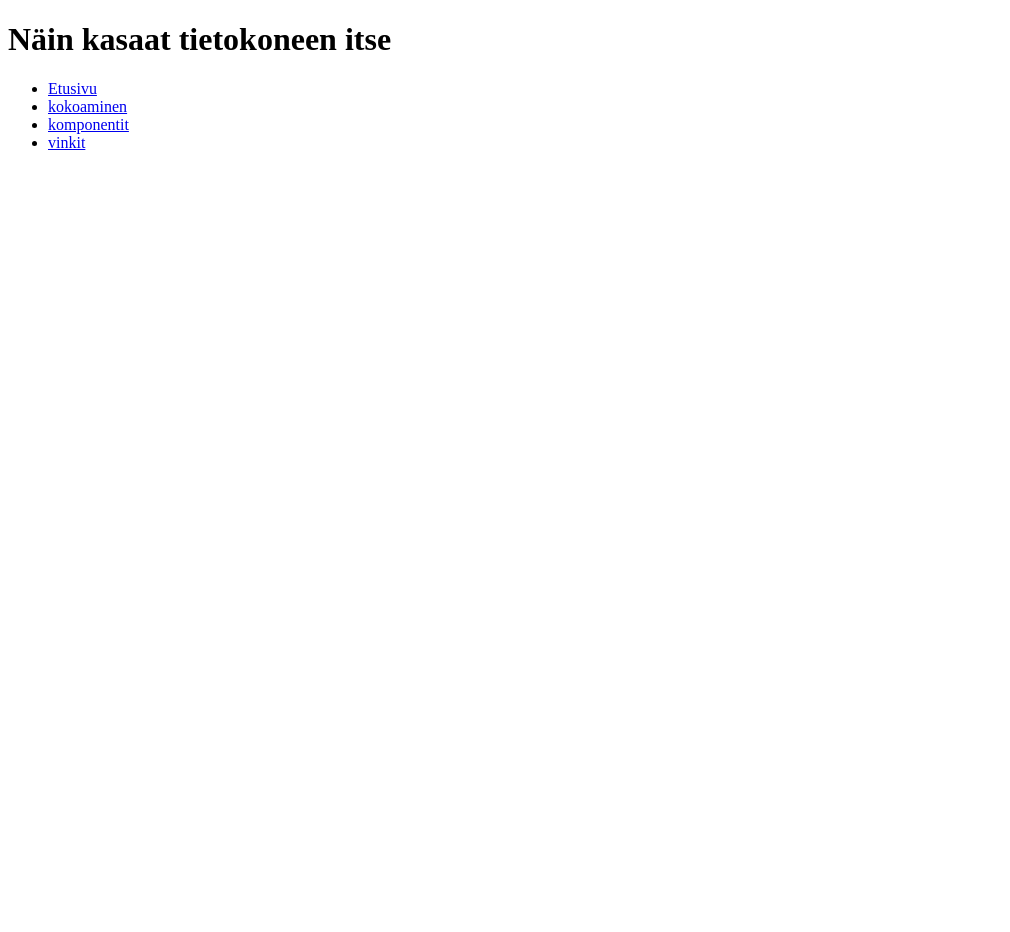
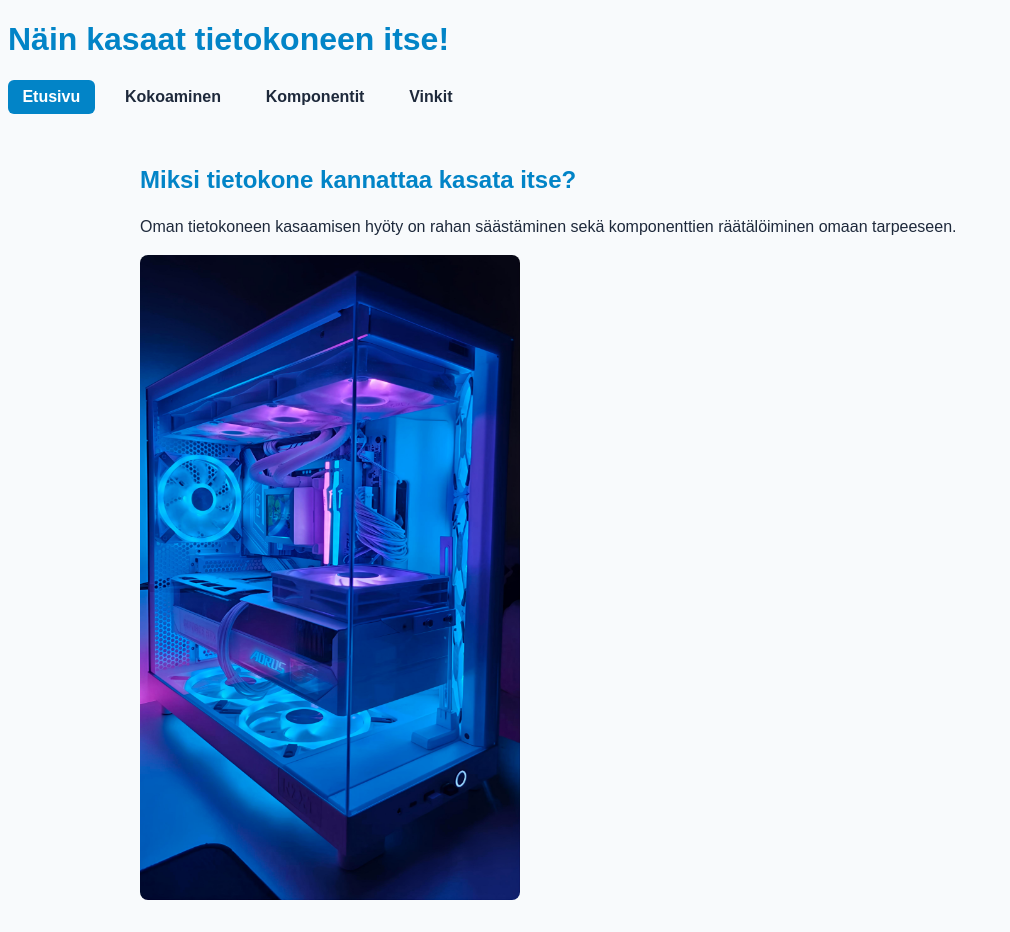
Before and after one commit to ArttuLaitila/Websivuston-rakentaminen, a plain HTML site: page index.html in a window 1280 px wide. Shown: the whole page, without its empty margins (0-1010 px from the left). Before the commit the page ends 800 px from the top, so only its background shows below. Drawn offline with Linux system fonts and the light colour scheme.

Commit message:
nav bar + kuva

```diff
--- a/css/styles.css
+++ b/css/styles.css
@@ -0,0 +1,70 @@
+:root {
+    --primary-color: #0284c7;   /* Kirkas tekninen sininen (otsikot) */
+    --secondary-color: #f8fafc; /* Erittäin vaalea harmaa (sivun tausta) */
+    --accent-color: #f97316;    /* Oranssi (huomioväri ja painikkeet) */
+    --text-color: #1e293b;      /* Tummanharmaa teksti */
+    --dark-color: #0f172a;      /* Tumma siniharmaa (header ja footer) */
+}
+body {
+    background-color: var(--secondary-color);
+    color: var(--text-color);
+    font-family: Arial, sans-serif;
+}
+header {
+    background-color: var(--dark-color);
+    padding: 1rem;
+}
+h1 {
+    color: var(--primary-color);
+}
+main {
+    max-width: 1000px;
+    margin: 2rem auto;
+    padding: 0 1.5rem;
+}
+.hero {
+    display: flex;
+    gap: 2rem;
+    align-items: center;
+    flex-wrap:wrap;
+}
+.hero-text {
+    flex: 1 1 300px;
+}
+.hero-text h2 {
+    color: var(--primary-color);
+}
+.hero-text p {
+    line-height: 1.6;
+}
+.hero img {
+    width: 100%;
+    max-width: 380px;
+    height: auto;
+    border-radius: 8px;
+    display: block;
+}
+nav ul {
+    list-style: none;
+    display: flex;
+    gap: 1rem;
+    flex-wrap: wrap;
+    padding: 0;
+    margin: 0.75rem 0 0 0;
+}
+
+nav a {
+    display: inline-block;
+    color: var(--text-color);
+    text-decoration: none;
+    font-weight: bold;
+    padding: 0.5rem 0.9rem;
+    border-radius: 6px;
+    transition: background-color 0.25s ease, color 0.25s ease;
+}
+
+nav a:hover,
+nav a.active {
+    background-color: var(--primary-color);
+    color: #ffffff;
+}
--- a/index.html
+++ b/index.html
@@ -1,19 +1,30 @@
 <!DOCTYPE html>
-<html lang="en">
+<html lang="fi">
 <head>
+    <link rel="stylesheet" href="css/styles.css">
     <meta charset="UTF-8">
     <meta name="viewport" content="width=device-width, initial-scale=1.0">
     <title>Näin kasaat tietokoneen itse</title>
 </head>
 <body>
-    <h1>Näin kasaat tietokoneen itse</h1>
+    <h1>Näin kasaat tietokoneen itse!</h1>
     <nav>
         <ul>
-            <li><a href="index.html">Etusivu</a></li>
-            <li><a href="kokoaminen.html">kokoaminen</a></li>
-            <li><a href="komponentit.html">komponentit</a></li>
-            <li><a href="vinkit.html">vinkit</a></li>
+            <li><a href="index.html" class="active">Etusivu</a></li>
+            <li><a href="kokoaminen.html">Kokoaminen</a></li>
+            <li><a href="komponentit.html">Komponentit</a></li>
+            <li><a href="vinkit.html">Vinkit</a></li>
         </ul>
+
     </nav>
+    <main>
+        <section class="hero">
+            <div class="hero-text">
+                <h2>Miksi tietokone kannattaa kasata itse?</h2>
+                <p>Oman tietokoneen kasaamisen hyöty on rahan säästäminen sekä komponenttien räätälöiminen omaan tarpeeseen.</p>
+                <img src="images/Omakone.jpg" alt="Itse koottu pelitietokone">
+            </div>
+        </section>
+    </main>
 </body>
 </html>
```
Also changed, not shown: kokoaminen.html (+4 -3 lines), komponentit.html (+4 -3 lines), vinkit.html (+4 -3 lines), images/Omakone.jpg (added).
